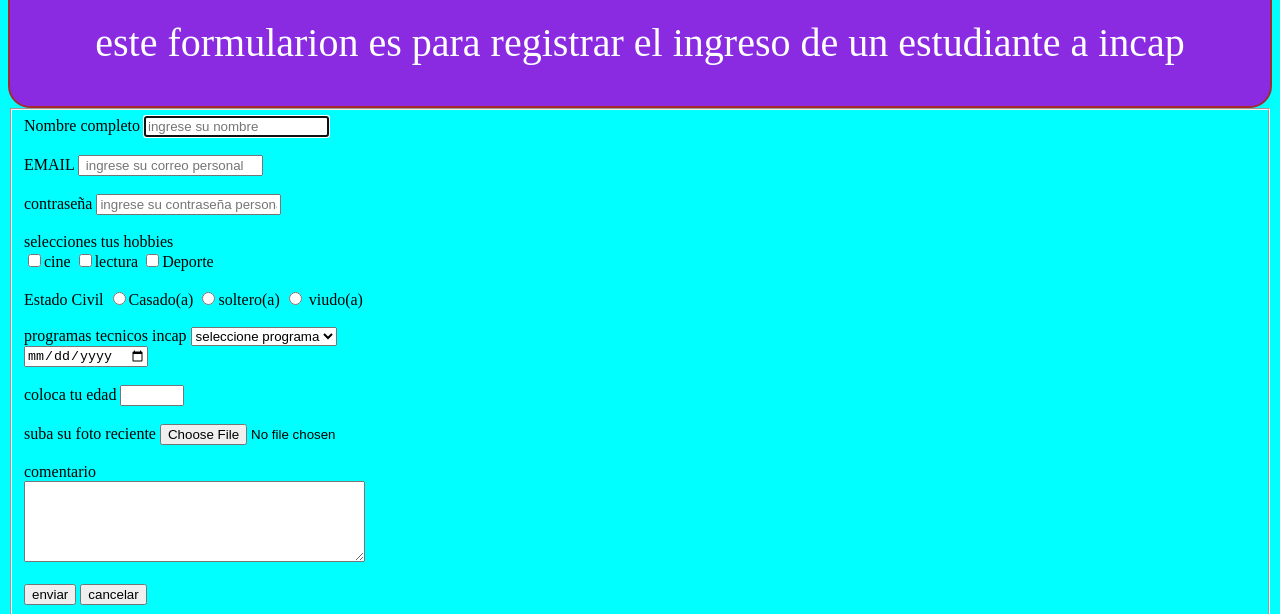
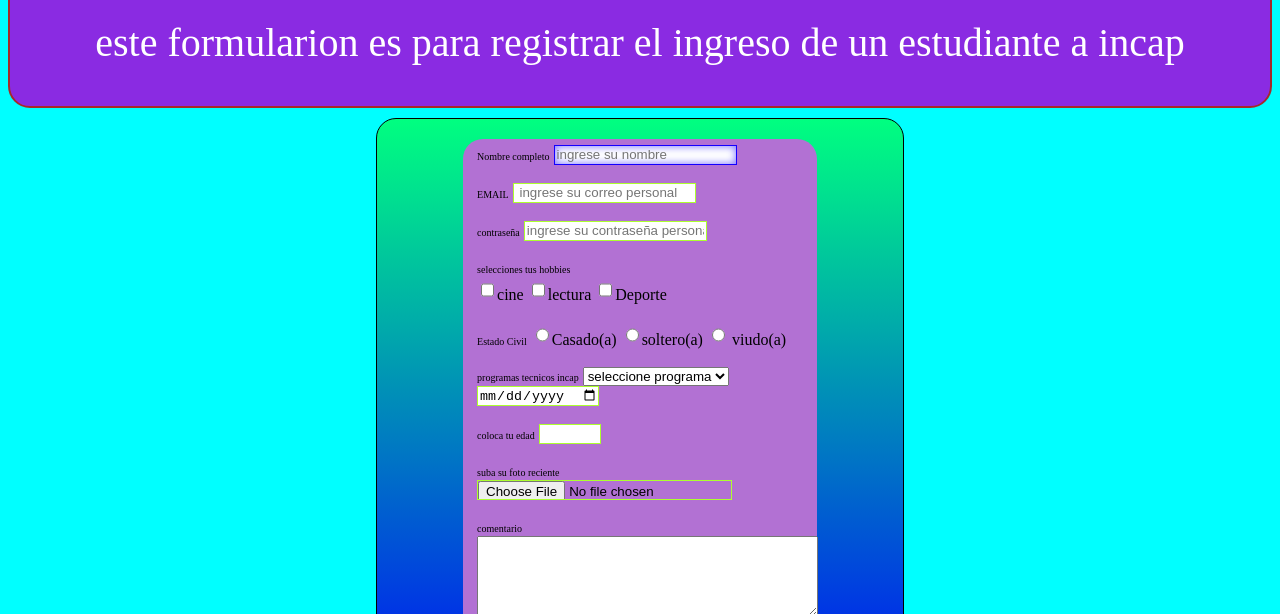
Before and after one commit to garzonluis/HTML, a plain HTML site: page semana 4/TALLER FORMULARIO HTML.html in a window 1280 px wide. Shown: the part 181-795 px from the top of the page. Drawn offline with Linux system fonts and the light colour scheme.

Commit message:
Add files via upload

```diff
--- a/semana 4/css/frncontacto.css
+++ b/semana 4/css/frncontacto.css
@@ -26,6 +26,61 @@ nav p{
     font-size: 40px;
 }
 section{
+    width: 40%;
+    border: 1px solid black;
+    padding: 10px 10px;
+    border-radius: 20px;
+    margin: 10px auto;
+    background: linear-gradient(rgb(0, 255, 128),blue);
+}
+form{
 
-
+    background-color: rgb(178, 113, 211);
+    width: 70%;
+    border-radius: 20px;
+    margin: 10px auto;
+    box-shadow: outset 0 0 10px purple;
 }
+fieldset{
+    border-style: none;
+}
+label{
+    font-size: 10px;
+}
+textarea{
+    resize: both;
+    max-height: 100px;
+}
+input:focus, textarea:focus{
+    border-color: rgb(20,0,255);
+    cursor: pointer;
+    box-shadow: inset 0 0 8px rgb(20,0,255,0.6);
+    outline:0 none;
+}
+form button{
+    width: 40%;
+    margin: 15px 0px 20px 25px;
+    height: 40px;
+    background: radial-gradient(teal,black);
+    border: 2px solid black;
+color: white;
+border-radius: 15px;
+}
+form button:hover{
+    background: lightblue;
+    text-decoration: underline;
+    color:black;
+    cursor: pointer;
+}
+form input{
+    height: 20px;
+    box-sizing: border-box;
+    color: black;
+    outline: none;
+    border: 1px solid greenyellow;
+}
+footer{
+    font-size: 16px;
+    text-align: center;
+    color: darkred;
+}
```
Also changed, not shown: semana 4/taller formulario.html (added, +75 -0 lines).
